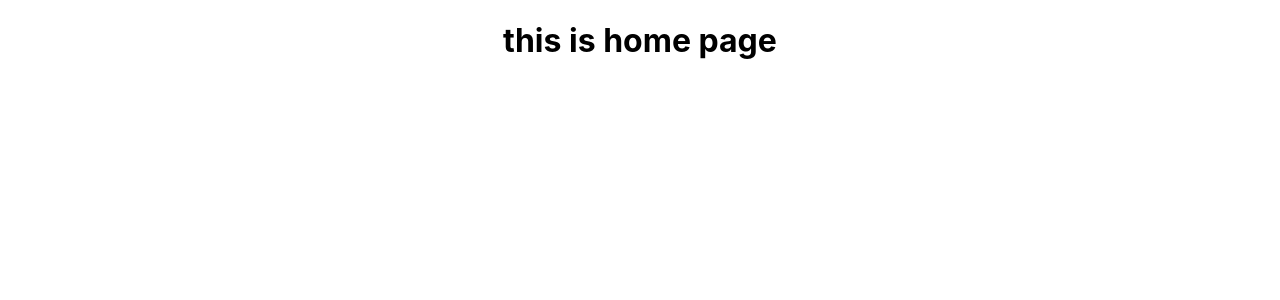
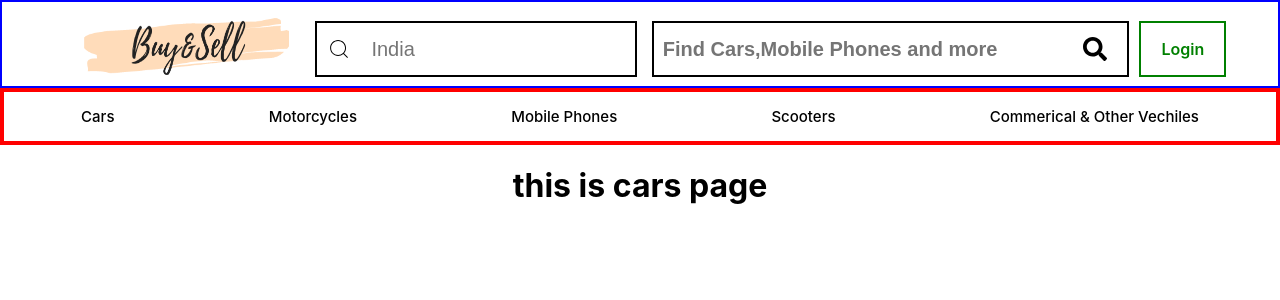
Before and after one commit to ShudhanshuShekhar123/frantic-zoo-5736, a React (Create React App) app in the folder my-app/: page /car in a window 1280 px wide. Shown: the top 300 px of the page. Built offline with nearby package versions, Linux system fonts and the light colour scheme.

Commit message:
adding navbar and pages

```diff
--- a/my-app/package.json
+++ b/my-app/package.json
@@ -8,6 +8,7 @@
     "@testing-library/user-event": "^13.5.0",
     "react": "^18.2.0",
     "react-dom": "^18.2.0",
+    "react-icons": "^4.8.0",
     "react-router-dom": "^6.10.0",
     "react-scripts": "5.0.1",
     "web-vitals": "^2.1.4"
--- /dev/null
+++ b/my-app/src/Allroutes/AllRoutes.jsx
@@ -0,0 +1,22 @@
+import {Routes,Route} from "react-router-dom"
+import Homepage from "../Pages/Homepage"
+import Motorcycle from "../Pages/Motorcycle"
+import Mobilephone from "../Pages/Mobilephone"
+import Car from "../Pages/Car"
+
+const AllRoutes=()=>{
+
+    return(
+        <Routes>
+       <Route path="/" element={<Homepage />} />
+       <Route path="/motorcycle" element={<Motorcycle />} />
+       <Route path="/mobilephone" element={<Mobilephone />} />
+       <Route path="/car" element={<Car />} />
+
+
+        </Routes>
+
+    )
+}
+
+export default AllRoutes
--- a/my-app/src/App.js
+++ b/my-app/src/App.js
@@ -1,11 +1,15 @@
 import "./App.css";
-import Homepage from "./Pages/Homepage";
+import Navbar from "./components/Navbar";
+// import Homepage from "./Pages/Homepage";
+import AllRoutes from "./Allroutes/AllRoutes"
 
 function App() {
   return (
     <div className="App">
       {/* Do not change anything here */}
-      <Homepage />
+
+     <Navbar />
+     <AllRoutes />
     </div>
   );
 }
--- /dev/null
+++ b/my-app/src/Pages/Car.jsx
@@ -0,0 +1,10 @@
+const Car = ()=>{
+
+    return (
+        <h1>this is cars page</h1>
+    )
+}
+
+
+
+export default Car
--- /dev/null
+++ b/my-app/src/Pages/Mobilephone.jsx
@@ -0,0 +1,10 @@
+const   Mobilephone = ()=>{
+
+    return (
+        <h1>this is Mobilephones page</h1>
+    )
+}
+
+
+
+export default Mobilephone
--- /dev/null
+++ b/my-app/src/Pages/Motorcycle.jsx
@@ -0,0 +1,10 @@
+const   Motorcycle = ()=>{
+
+    return (
+        <h1>this is Motorcycle page</h1>
+    )
+}
+
+
+
+export default Motorcycle
--- a/my-app/src/components/Navbar.jsx
+++ b/my-app/src/components/Navbar.jsx
@@ -0,0 +1,41 @@
+import "../styles/navbar.css"
+import { FaSearch } from "react-icons/fa";
+import { CiSearch } from "react-icons/ci";
+import { Link } from "react-router-dom";
+// CiSearch
+// FaSearch
+const Navbar = () => {
+
+
+    return (
+        <div>
+            <div className="navbar" >
+                <Link to="/">
+                    <img id="logo3" src="./logo3.png" alt="" />
+                </Link>
+                <div className="selectcountry1">
+                    <CiSearch />
+                    <input id="selectcountry" type="text" placeholder="India" />
+                </div>
+                <div className="selectproduct1" >
+                    <input id="selectproduct" type="text" placeholder="Find Cars,Mobile Phones and more" />
+                    <FaSearch />
+                </div>
+                <div id="login">
+                    <p>Login</p>
+                </div>
+            </div>
+            {/* //second div fro categories */}
+            <div className="categoriesdiv">
+                <Link style={{ textDecoration: "none" }} to="/car"><p>Cars</p></Link>
+                <Link style={{ textDecoration: "none" }} to="/motorcycle"><p>Motorcycles</p></Link>
+                <Link style={{ textDecoration: "none" }} to="/mobilephone"><p>Mobile Phones</p></Link>
+                <Link style={{ textDecoration: "none" }} to="/"><p>Scooters</p></Link>
+                <Link style={{ textDecoration: "none" }} to="/"><p>Commerical & Other Vechiles</p></Link>
+
+            </div>
+        </div>
+    )
+
+}
+export default Navbar
--- /dev/null
+++ b/my-app/src/styles/navbar.css
@@ -0,0 +1,100 @@
+
+.navbar{
+    border: 2px solid blue;
+    display: flex;
+    /* justify-content: space-evenly; */
+    text-align: center;
+    align-items: center;
+    justify-content: center;
+    padding-top: 10px;
+
+}
+#logo3{
+    /* border: 4px solid green;s */
+    width:80% ;
+    height:60px ;
+    padding: 5px 0px ;
+}
+.selectcountry1{
+    border: 2px solid black;
+    display: flex;
+    justify-content: space-between;
+    font-size: 24px;
+    align-items: center;
+    margin-right: 15px;
+    padding-left: 10px;
+
+}
+#selectcountry{
+
+    /* border: 2px solid teal; */
+    width:80%;
+    height: 50px;
+    font-size: 20px;
+    /* padding-left: 10px; */
+    margin-right: 15px;
+    /* margin-left: 10px; */
+   outline: none;
+   border: transparent;
+}
+.selectcountry1:hover{
+    border: 2px solid #23e5db;
+}
+
+.selectproduct1{
+    width:35%;
+    border: 2px solid black;
+    /* border: 2px solid teal; */
+    display: flex;
+    justify-content: space-between;
+  font-size: 24px;
+  text-align: center;
+  align-items: center;
+  padding: 0px 20px 0px 7px;
+  /* border:transparent */
+
+
+}
+
+.selectproduct1:hover{
+    border: 2px solid #23e5db;
+}
+
+#selectproduct{
+    /* border: 4px solid red; */
+    width: 80%;
+    height: 50px;
+    font-size: 20px;
+    /* padding-left: 10px; */
+    border:transparent;
+    outline: none;
+    font-weight: 600;
+
+}
+
+
+#login{
+    border: 2px solid green;
+    padding: 0px 20px;
+    font-weight: 600;
+    color: green;
+    margin-left: 10px;
+}
+
+/* //categories style css starts below */
+
+.categoriesdiv{
+    display: flex;
+    border: 4px solid red;
+    justify-content: space-around;
+    color: black;
+}
+
+.categoriesdiv p{
+  color: black;
+  font-size: 15px;
+  font-weight: 500;
+}
+.categoriesdiv p:hover{
+    color: red;
+  }
```
Also changed, not shown: my-app/public/logo3.png (added), 1 other file (tests, documents, lock files or other folders).
